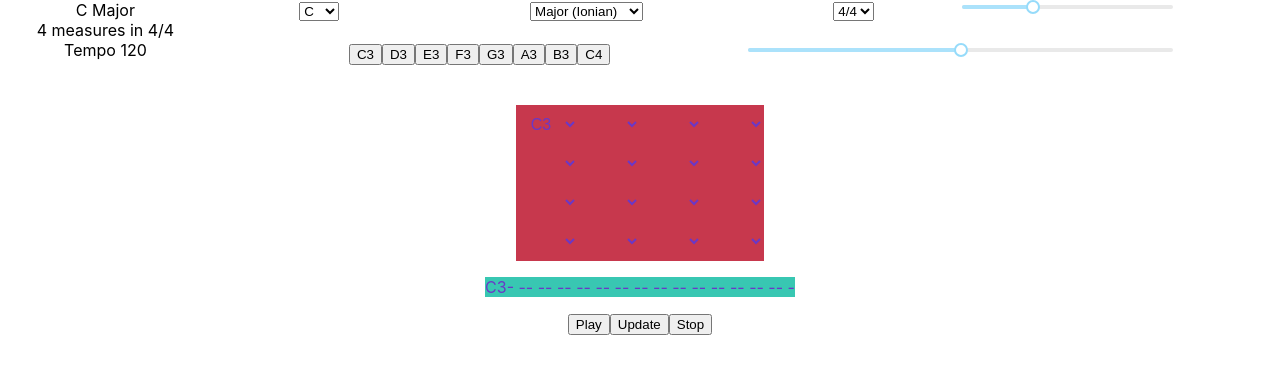
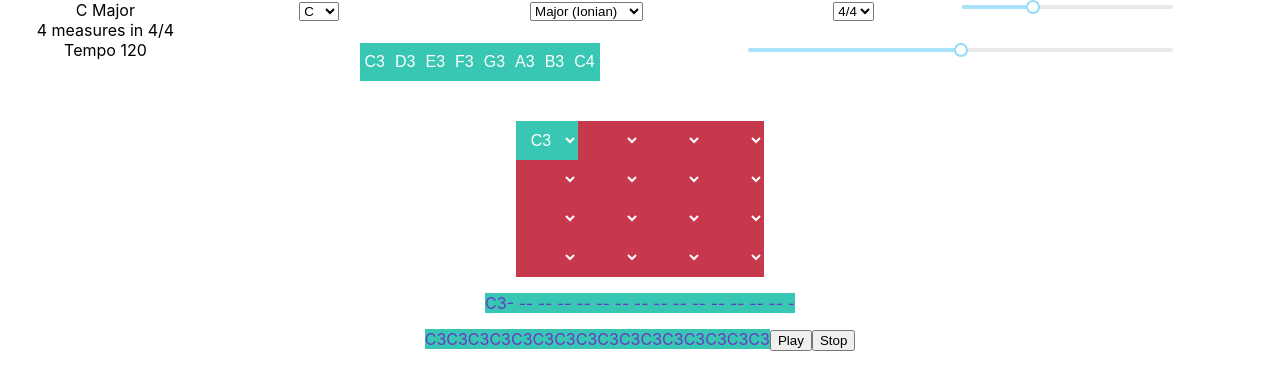
Before and after one commit to aaravzen/sequency, a React (Create React App) app: page / in a window 1280 px wide. Shown: the top 390 px of the page. Built offline with nearby package versions, Linux system fonts and the light colour scheme.

Commit message:
stableish, in that it's not that stable.

```diff
--- a/src/Components/MusicPlayer.js
+++ /dev/null
@@ -1,35 +0,0 @@
-import React from "react"
-import * as Tone from 'tone'
-
-function MusicPlayer(props) {
-    //create a synth and connect it to the main output (your speakers)
-    const synth = new Tone.Synth().toDestination();
-
-    function handleMouseDown(e, note) {
-        e.preventDefault(e);
-        Tone.start();
-        synth.triggerAttack(note,Tone.now());
-      }
-
-      function handleMouseUp(e) {
-        e.preventDefault(e);
-        synth.triggerRelease(Tone.now());
-      }
-
-    const notes = props.scale
-    const buttons = notes.map(note =>
-        <button
-            onMouseDown={e => handleMouseDown(e, note)}
-            onMouseUp={handleMouseUp}
-            key={note}
-        > {note} </button>
-    )
-
-    return (
-        <div className="MusicPlayer">
-            {buttons}
-        </div>
-    )
-}
-
-export default MusicPlayer
--- a/src/Components/Sequencer/ChordSelector.js
+++ b/src/Components/Sequencer/ChordSelector.js
@@ -11,7 +11,7 @@ function ChordSelector(props) {
 
     const buttons = props.chords.map((chord,idx) =>
     <select
-    className="chordSelectButtons"
+    className={chord === "" ? "chordSelectButtonUnfilled" : "chordSelectButtonFilled"}
     onChange={(event) => editChordAtIdx(event, idx)}
     value={chord}
     key={idx}>
--- a/src/Components/Sequencer/Sequencer.css
+++ b/src/Components/Sequencer/Sequencer.css
@@ -1,7 +1,19 @@
-.chordSelectButtons {
+.chordSelectButtonFilled {
+    background-color: #38C7B2;
+    border: #95C738;
+    color: white;
+    border-width: 5px;
+    padding: 10px;
+    text-align: center;
+    text-decoration: none;
+    display: inline-block;
+    font-size: 16px;
+}
+
+.chordSelectButtonUnfilled {
     background-color: #C7384D;
     border: #95C738;
-    color: #6A38C7;
+    color: white;
     border-width: 5px;
     padding: 10px;
     text-align: center;
--- a/src/Components/Sequencer/SynthTrack.js
+++ b/src/Components/Sequencer/SynthTrack.js
@@ -1,10 +1,13 @@
-import React, { useState, useCallback, useEffect } from "react"
+import React, { useRef, useCallback, useEffect } from "react"
 import * as Tone from 'tone'
 
 function SynthTrack(props) {
 
-    const [sequence, changeSequence] = useState(null)
-    const synth = new Tone.Synth().toDestination();
+    // let [sequence, changeSequence] = useState(null)
+    const filledChords = useRef(null)
+    const synth = new Tone.Synth().toDestination()
+    // const synth = useMemo(() => new Tone.Synth().toDestination(), []);
+    synth.debug = true
 
     const getFilledChords = useCallback(() => {
         const newChords = []
@@ -22,51 +25,45 @@ function SynthTrack(props) {
     }, [props.chords])
 
     const updateSequence = useCallback(() => {
-        console.log("updating????")
-        const filledChords = getFilledChords()
-        if (sequence !== null) {
-            if (sequence !== new Tone.Sequence((time, note) => {
-                synth.triggerAttackRelease(note, 0.1, time);
-            }, filledChords).start()) {
-                sequence.clear()
-                changeSequence(new Tone.Sequence((time, note) => {
-                    synth.triggerAttackRelease(note, 0.1, time);
-                }, filledChords).start(Tone.now()))
-            }
-        }
-        else {
-            changeSequence(new Tone.Sequence((time, note) => {
-                synth.triggerAttackRelease(note, 0.1, time);
-            }, filledChords).start(Tone.now()))
-        }
-    }, [getFilledChords, sequence, synth])
+        filledChords.current = getFilledChords()
+        console.log("updating sequence")
+        Tone.Transport.clear()
+        let sequence = new Tone.Sequence((time, note) => {
+            console.log(`playing ${note}`)
+            synth.triggerAttackRelease(note, 0.1, time);
+        }, filledChords.current, "8n").start(0)// Tone.Transport.now())
+        return () => {sequence.clear()}
+    }, [getFilledChords, synth])
 
     function playTrack() {
         Tone.start()
         if (Tone.Transport.state !== "started") {
+            console.log("START")
             Tone.Transport.start();
+            console.log(Tone.Transport.position)
+            // Tone.Transport.position = 0;
         }
     }
 
     function stopTrack() {
         if (Tone.Transport.state !== "stopped") {
-            Tone.Transport.cancel();
-            Tone.Transport.stop();
+            // Tone.Transport.cancel();
+            Tone.Transport.pause();
         }
     }
 
-    useEffect(() => {Tone.Transport.bpm.value = props.tempo}, [props.tempo])
+    useEffect(() => {
+        Tone.Transport.bpm.rampTo(props.tempo, 1)}, [props.tempo])
+    useEffect(() => {return updateSequence()}, [props.chords, updateSequence])
+    const chordView = getFilledChords(props.chords).map((c,i) => <span className="chordViewBox" key={i}>{c === "" ? "- -" : c}</span>)
 
     return (
         <div className="SynthTrack">
+            {chordView}
             <button onClick={() => {
-                updateSequence()
                 playTrack()
             }}>
                 Play
-            </button>
-            <button onClick={() => updateSequence()}>
-                Update
             </button>
             <button onClick={stopTrack}>
                 Stop
--- /dev/null
+++ b/src/Components/Settings/ScaleTester.js
@@ -0,0 +1,53 @@
+import React, {useRef} from "react"
+import * as Tone from 'tone'
+import {useKeyPress} from "../Tools/keyboard"
+
+function ScaleTester(props) {
+    //create a synth and connect it to the main output (your speakers)
+    const synth = new Tone.PolySynth().toDestination();
+    const notes = props.scale
+    const held = useRef(Array(notes.length).fill(false))
+
+    function handleMouseDown(e, note) {
+        e.preventDefault(e);
+        Tone.start();
+        synth.triggerAttack(note);
+        held.current[notes.indexOf(note)] = true
+        console.log(held.current)
+    }
+
+    function handleMouseUp(e, note) {
+        e.preventDefault(e);
+        synth.triggerRelease(note);
+        held.current[notes.indexOf(note)] = false
+        console.log(held.current)
+    }
+
+    const pressed = [];
+    pressed.push(useKeyPress("a", () => synth.triggerAttack(notes[0]), () => synth.triggerRelease(notes[0])))
+    pressed.push(useKeyPress("s", () => synth.triggerAttack(notes[1]), () => synth.triggerRelease(notes[1])))
+    pressed.push(useKeyPress("d", () => synth.triggerAttack(notes[2]), () => synth.triggerRelease(notes[2])))
+    pressed.push(useKeyPress("f", () => synth.triggerAttack(notes[3]), () => synth.triggerRelease(notes[3])))
+    pressed.push(useKeyPress("g", () => synth.triggerAttack(notes[4]), () => synth.triggerRelease(notes[4])))
+    pressed.push(useKeyPress("h", () => synth.triggerAttack(notes[5]), () => synth.triggerRelease(notes[5])))
+    pressed.push(useKeyPress("j", () => synth.triggerAttack(notes[6]), () => synth.triggerRelease(notes[6])))
+    pressed.push(useKeyPress("k", () => synth.triggerAttack(notes[7]), () => synth.triggerRelease(notes[7])))
+    // const pressed = keys.map((key) => useKeyPress(key))
+
+    const buttons = notes.map((note, idx) =>
+        <button
+            onMouseDown={e => handleMouseDown(e, note)}
+            onMouseUp={e => handleMouseUp(e, note)}
+            key={note}
+            className={(pressed[idx] || held.current[idx]) ? "ScaleTesterButtonDown" : "ScaleTesterButtonUp"}
+        > {note} </button>
+    )
+
+    return (
+        <div className="MusicPlayer">
+            {buttons}
+        </div>
+    )
+}
+
+export default ScaleTester
--- a/src/Components/Settings/Settings.css
+++ b/src/Components/Settings/Settings.css
@@ -36,3 +36,25 @@
 .MusicPlayer {
     grid-area: b
 }
+
+.ScaleTesterButtonUp {
+    background-color: #38C7B2;
+    border: none;
+    color: white;
+    padding: 10px 5px;
+    text-align: center;
+    text-decoration: none;
+    display: inline-block;
+    font-size: 16px;
+}
+
+.ScaleTesterButtonDown {
+    background-color: #6A38C7;
+    border: none;
+    color: white;
+    padding: 10px 5px;
+    text-align: center;
+    text-decoration: none;
+    display: inline-block;
+    font-size: 16px;
+}
--- a/src/Components/SettingsBar.js
+++ b/src/Components/SettingsBar.js
@@ -4,7 +4,7 @@ import QualitySelector from "./Settings/QualitySelector"
 import TimeSignatureSelector from "./Settings/TimeSignatureSelector"
 import MeasureSelector from "./Settings/MeasureSelector"
 import TempoSelector from "./Settings/TempoSelector"
-import MusicPlayer from "../Components/MusicPlayer"
+import ScaleTester from "./Settings/ScaleTester"
 import "./Settings/Settings.css"
 
 function SettingsBar(props) {
@@ -37,7 +37,7 @@ function SettingsBar(props) {
                 tempo={props.tempo}
                 changeTempo={props.changeTempo}
             />
-            <MusicPlayer scale={props.scale}/>
+            <ScaleTester scale={props.scale}/>
         </div>
     )
 }
--- /dev/null
+++ b/src/Components/Tools/keyboard.js
@@ -0,0 +1,35 @@
+import { useState, useEffect } from 'react';
+
+export function useKeyPress(targetKey, downAction, upAction) {
+    // State for keeping track of whether key is pressed
+    const [keyPressed, setKeyPressed] = useState(false);
+
+    // If pressed key is our target key then set to true
+    function downHandler({ key }) {
+        if (!keyPressed && key === targetKey) {
+            setKeyPressed(true);
+            downAction()
+        }
+    }
+
+    // If released key is our target key then set to false
+    const upHandler = ({ key }) => {
+        if (key === targetKey) {
+            setKeyPressed(false);
+            upAction()
+        }
+    };
+
+    // Add event listeners
+    useEffect(() => {
+        window.addEventListener('keydown', downHandler);
+        window.addEventListener('keyup', upHandler);
+        // Remove event listeners on cleanup
+        return () => {
+            window.removeEventListener('keydown', downHandler);
+            window.removeEventListener('keyup', upHandler);
+        };
+    }, []); // Empty array ensures that effect is only run on mount and unmount
+
+    return keyPressed;
+}
```
